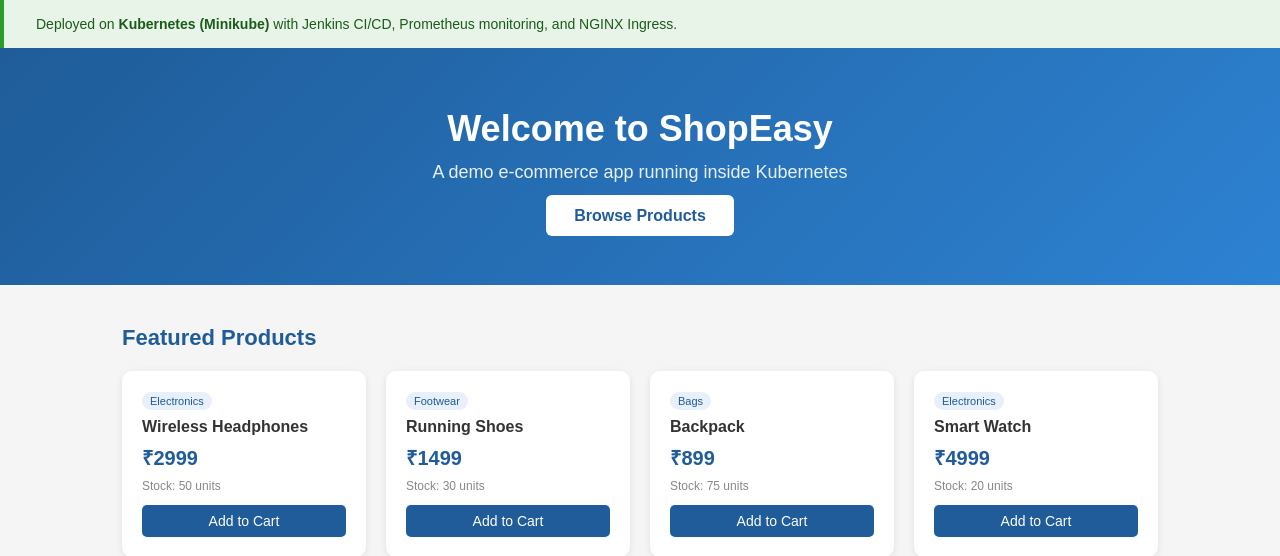
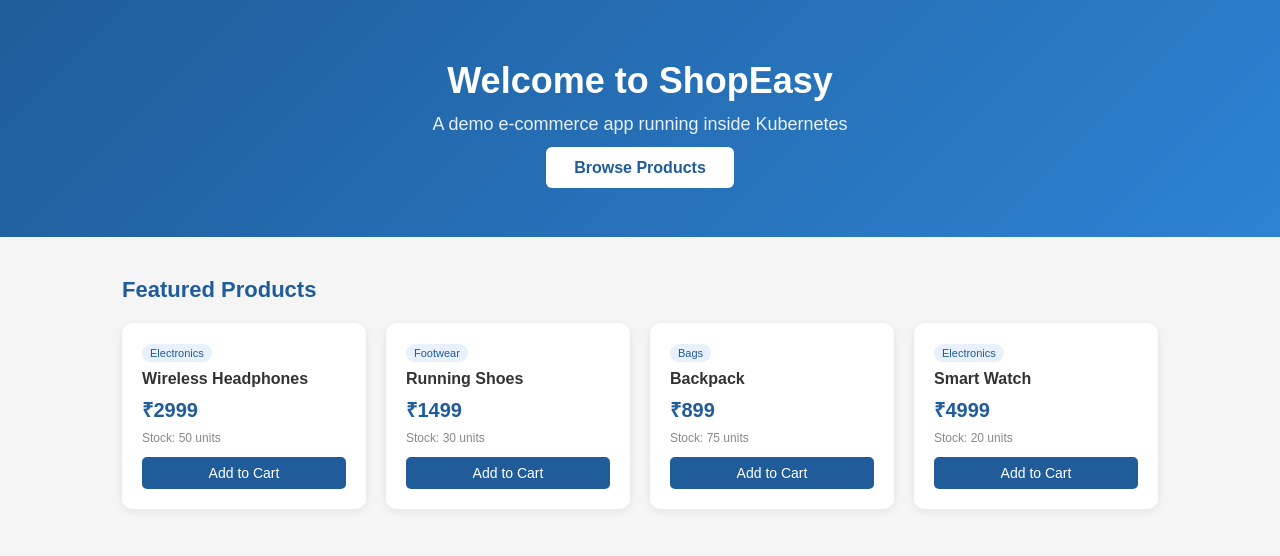
Before and after one commit to Tushar-04-03/Ecommerce-cicd, a Flask app: page / in a window 1280 px wide. Shown: the part 60-616 px from the top of the page. Run offline with Flask 3, Linux system fonts and the light colour scheme.

Commit message:
fix: remove deployment banner

```diff
--- a/app/templates/index.html
+++ b/app/templates/index.html
@@ -41,9 +41,6 @@
   </nav>
 </header>
 
-<div class="infobanner">
-  Deployed on <strong>Kubernetes (Minikube)</strong> with Jenkins CI/CD, Prometheus monitoring, and NGINX Ingress.
-</div>
 
 <div class="hero">
   <h2>Welcome to ShopEasy</h2>
```
